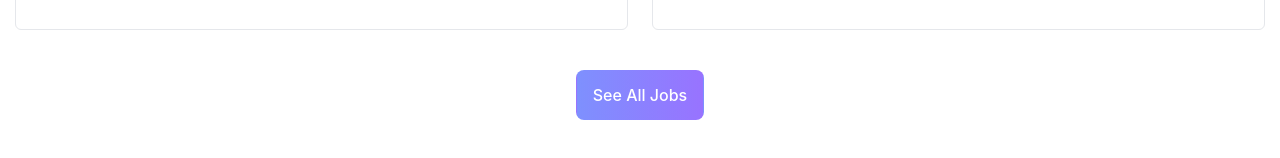
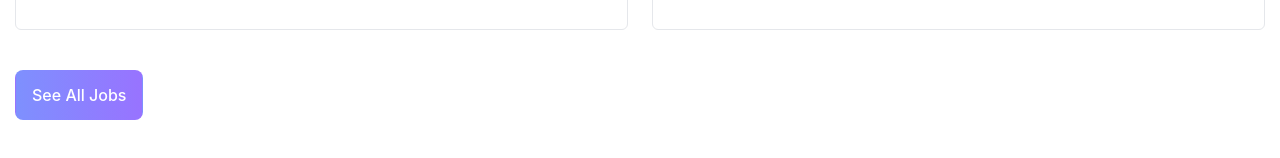
Before and after one commit to hrhalim/job-application-react, a React (Vite) app: page / in a window 1280 px wide. Shown: the part 2491-2649 px from the top of the page. Built offline with nearby package versions, Linux system fonts and the light colour scheme.

Commit message:
Added see all jobs button

```diff
--- a/src/components/FeaturedJobs/FeaturedJobs.css
+++ b/src/components/FeaturedJobs/FeaturedJobs.css
@@ -13,3 +13,9 @@
     padding: 5px 10px;
     border-radius: 5px;
 }
+.hide {
+    display: none;
+}
+.show {
+    display: block;
+}
--- a/src/components/FeaturedJobs/FeaturedJobs.jsx
+++ b/src/components/FeaturedJobs/FeaturedJobs.jsx
@@ -4,6 +4,14 @@ import SingleJobFeatured from '../SingleJobFeatured/SingleJobFeatured';
 const FeaturedJobs = () => {
     const [jobs, setJobs] = useState([]);
     const [vissible, setVissible] = useState(4)
+    const jobSlice = jobs.slice(0, vissible);
+
+    //Show all handlar
+    const showAll = () => {
+        setVissible(jobs.length);
+    }
+
+    let btnVissible = vissible > 4 ? "hide" : "show";
 
     useEffect(() =>{
         fetch('featuredJob.json')
@@ -19,7 +27,7 @@ const FeaturedJobs = () => {
             <div className='grid md:grid-cols-2 gap-6'>
 
                  {
-                    jobs.slice(0, 4).map(job => <SingleJobFeatured
+                    jobSlice.map(job => <SingleJobFeatured
                         job={job}
                         key={job.id}
                         ></SingleJobFeatured>)
@@ -27,7 +35,7 @@ const FeaturedJobs = () => {
 
             </div>
             <div className='text-center pt-10'>
-                <button className='btn-view px-4 py-3 text-white'>See All Jobs</button>
+                <button onClick={() => showAll()} className={`btn-view px-4 py-3 text-white ${btnVissible}`}>See All Jobs</button>
             </div>
         </div>
     );
```
